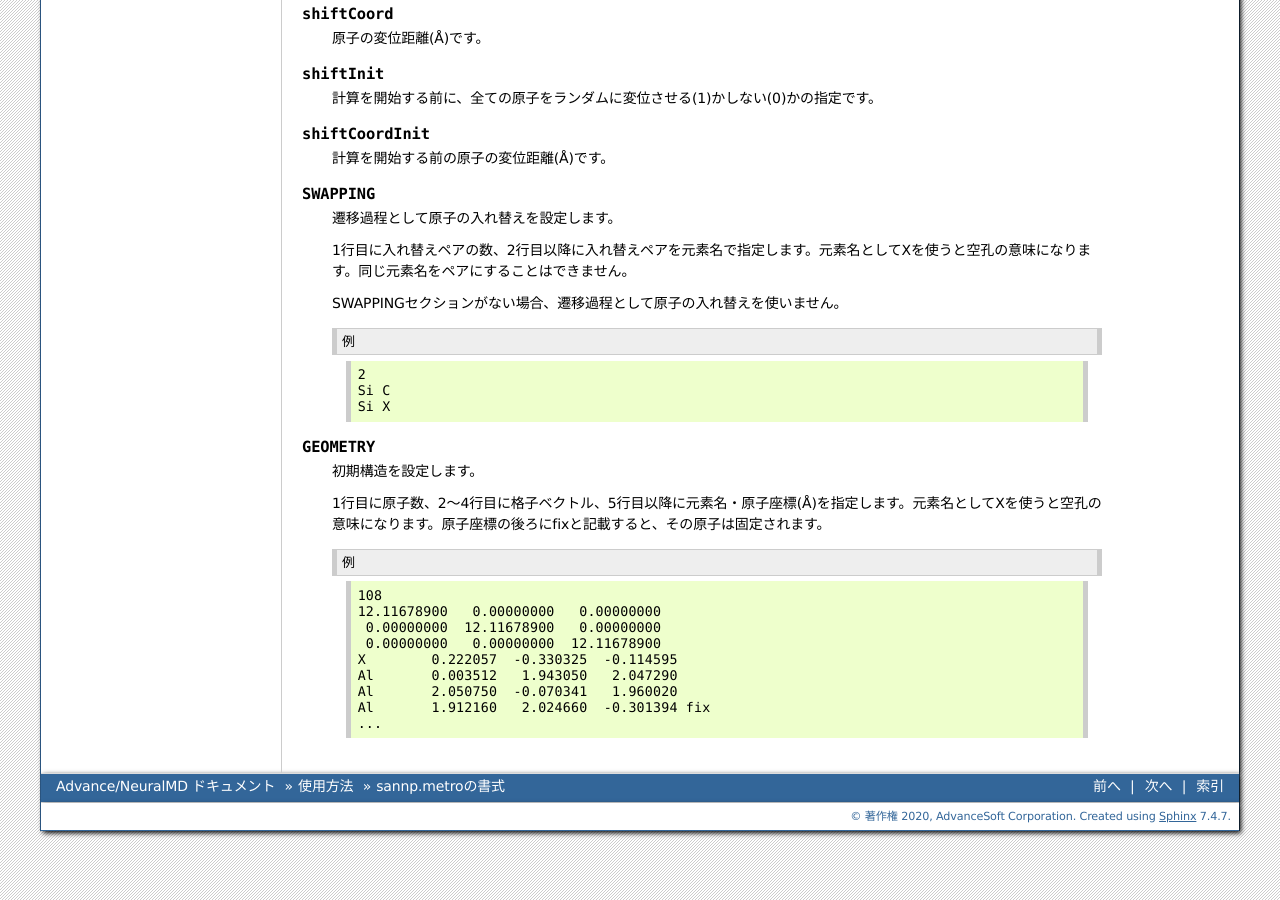
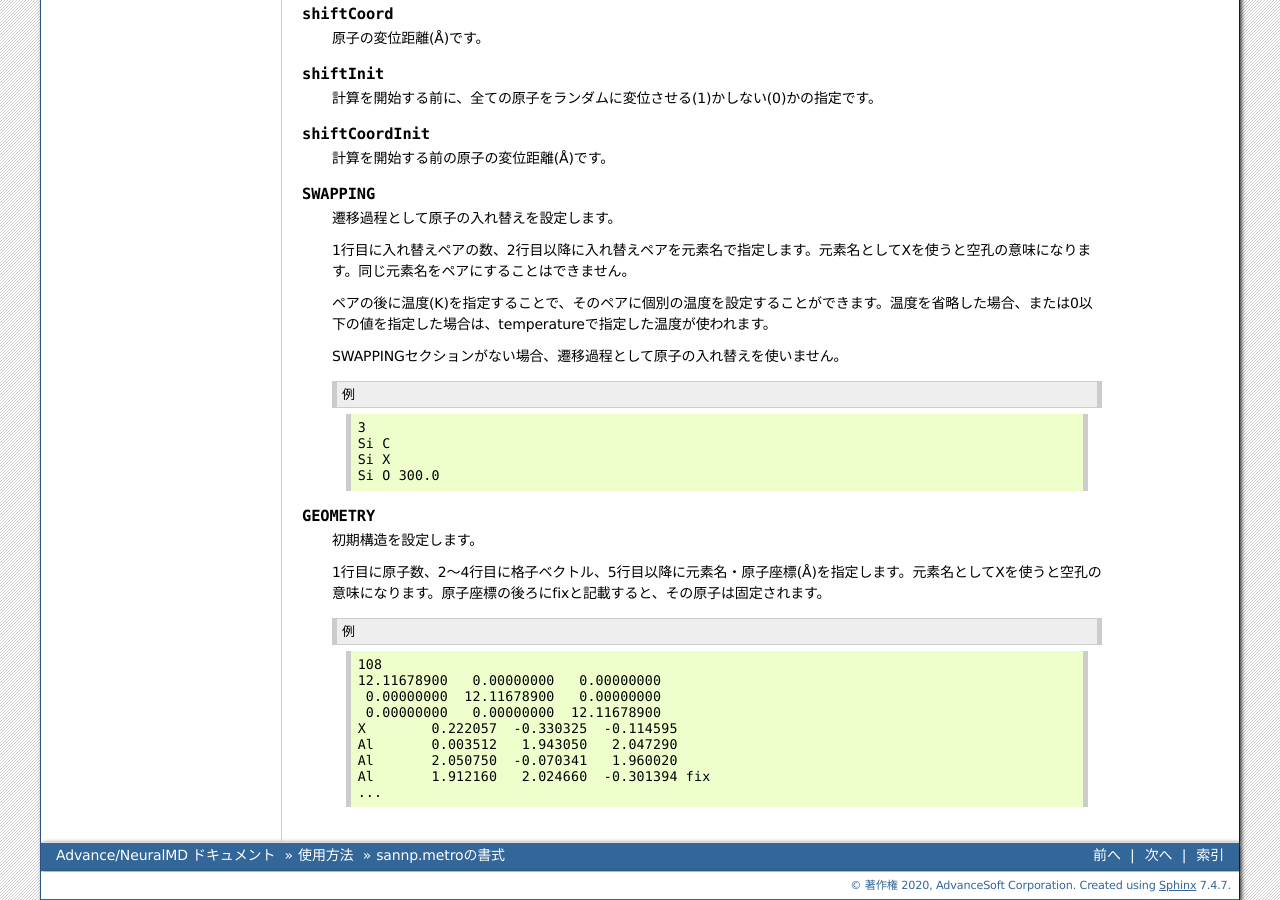
Before and after one commit to advancesoftcorp/neuralmd-doc, a Sphinx documentation site: the page built from docs/source/usage/metro.rst, in a window 1280 px wide and 900 px high, scrolled down 648 px. Built offline with Sphinx 7.4.7, drawn with Linux system fonts in a browser that asks for light colours; formulas are drawn with MathJax 3.

Commit message:
modify metro.rst

```diff
--- a/docs/source/usage/metro.rst
+++ b/docs/source/usage/metro.rst
@@ -56,14 +56,17 @@ SWAPPING、GEOMETRYが各セクションの始まりを表し、次の行以降
 
  1行目に入れ替えペアの数、2行目以降に入れ替えペアを元素名で指定します。元素名としてXを使うと空孔の意味になります。同じ元素名をペアにすることはできません。
 
+ ペアの後に温度(K)を指定することで、そのペアに個別の温度を設定することができます。温度を省略した場合、または0以下の値を指定した場合は、temperatureで指定した温度が使われます。
+
  SWAPPINGセクションがない場合、遷移過程として原子の入れ替えを使いません。
 
  .. code-block:: none
   :caption: 例
 
-  2
+  3
   Si C
   Si X
+  Si O 300.0
 
 .. describe:: GEOMETRY
 
```
